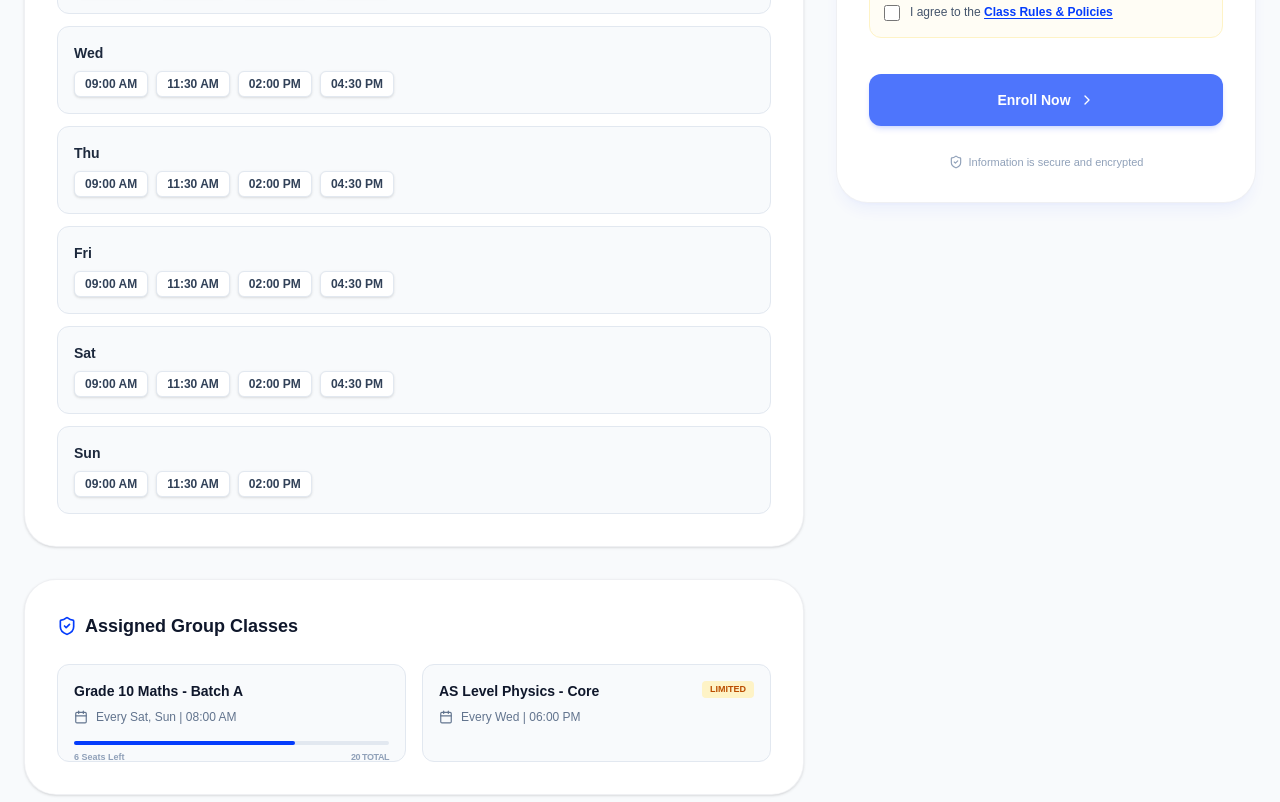
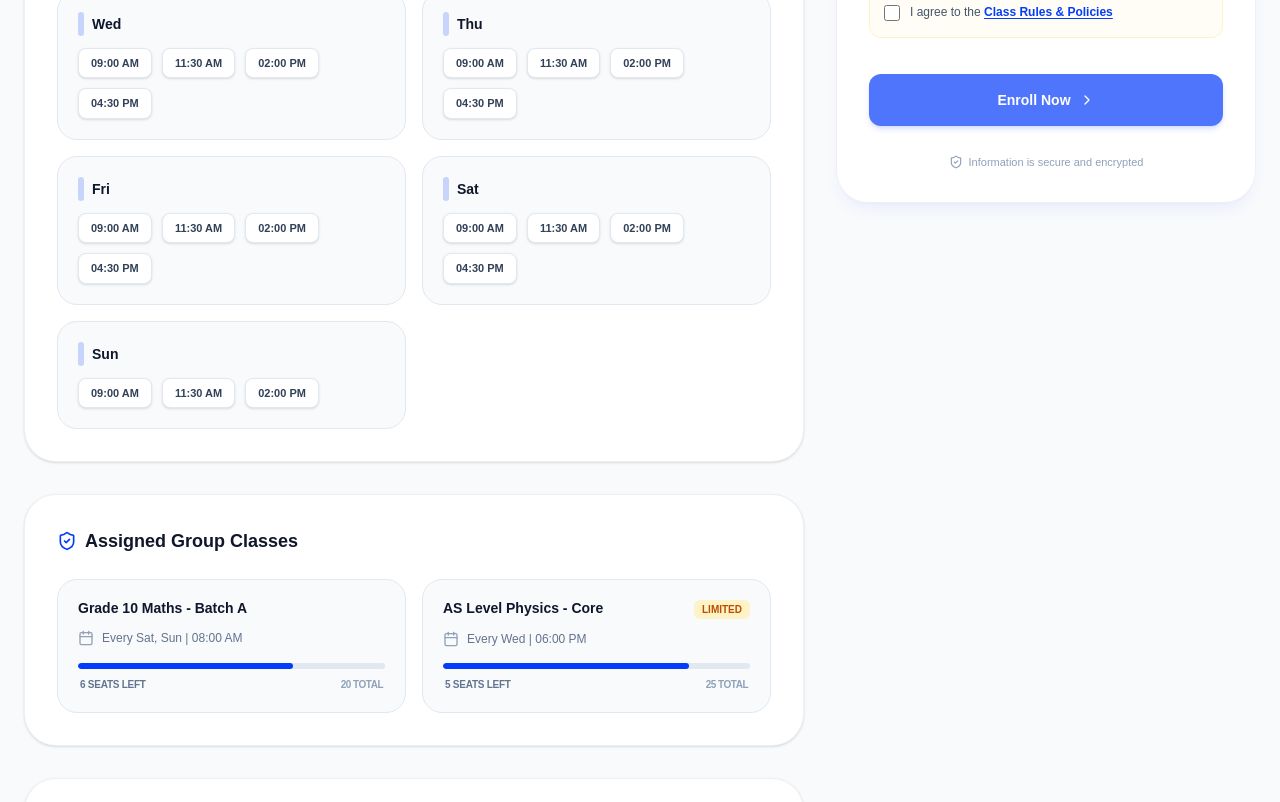
Before and after one commit to edustutor/individualshowcase, a Next.js app: page /tutor/tutor-dr-aruni-perera in a window 1280 px wide. Shown: the part 1220-2022 px from the top of the page. Built offline with nearby package versions, Linux system fonts and the light colour scheme.

Commit message:
feat: redesign tutor availability and group cards with improved UI components and animations

```diff
--- a/src/app/tutor/[id]/page.tsx
+++ b/src/app/tutor/[id]/page.tsx
@@ -190,13 +190,18 @@ export default function TutorProfile() {
             <h3 className="text-lg font-bold flex items-center gap-2 mb-6 text-slate-900">
               <Calendar className="w-5 h-5 text-primary" /> Available Time
             </h3>
-            <div className="flex flex-col gap-3">
+            <div className="grid grid-cols-1 md:grid-cols-2 gap-4">
               {tutor.availableTimes?.map((schedule: any) => (
-                <div key={schedule.day} className="bg-slate-50 border border-slate-200 rounded-xl p-4 flex flex-col group hover:border-primary/30 transition-colors">
-                  <div className="font-semibold text-slate-800 text-sm mb-2">{schedule.day}</div>
-                  <div className="flex flex-wrap gap-2">
+                <div key={schedule.day} className="bg-slate-50 border border-slate-200 rounded-[1.25rem] p-5 flex flex-col group hover:border-primary/30 transition-all duration-300 hover:shadow-sm">
+                  <div className="flex items-center gap-2 mb-3">
+                    <div className="w-1.5 h-6 bg-primary/20 rounded-full group-hover:bg-primary/40 transition-colors" />
+                    <span className="font-bold text-slate-900 text-sm">{schedule.day}</span>
+                  </div>
+                  <div className="flex flex-wrap gap-2.5">
                     {schedule.times.map((time: string) => (
-                      <span key={time} className="bg-white text-slate-700 text-xs font-semibold px-2.5 py-1 rounded-md border border-slate-200 shadow-sm">{time}</span>
+                      <span key={time} className="bg-white text-slate-700 text-[11px] font-bold px-3 py-1.5 rounded-lg border border-slate-200 shadow-sm transition-transform hover:scale-105">
+                        {time}
+                      </span>
                     ))}
                   </div>
                 </div>
@@ -212,26 +217,31 @@ export default function TutorProfile() {
               </h3>
               <div className="grid grid-cols-1 md:grid-cols-2 gap-4">
                 {tutor.assignedGroups.map((group: any) => (
-                  <div key={group.name} className="bg-slate-50 border border-slate-200 rounded-xl p-4 flex flex-col gap-2 group hover:border-primary/30 transition-colors">
-                    <div className="flex justify-between items-start">
-                      <span className="font-bold text-slate-900 text-sm">{group.name}</span>
+                  <div key={group.name} className="bg-slate-50 border border-slate-200 rounded-[1.25rem] p-5 flex flex-col gap-3 group hover:border-primary/30 transition-all duration-300 hover:shadow-sm">
+                    <div className="flex justify-between items-start gap-2">
+                      <span className="font-bold text-slate-900 text-sm leading-tight">{group.name}</span>
                       {group.status === "Limited" && (
-                        <span className="px-2 py-0.5 bg-amber-100 text-amber-700 text-[9px] font-bold uppercase rounded">Limited</span>
+                        <span className="px-2 py-0.5 bg-amber-100 text-amber-700 text-[10px] font-bold uppercase rounded-md flex-shrink-0">Limited</span>
                       )}
                     </div>
-                    <div className="flex items-center gap-2 text-xs text-slate-500">
-                      <Calendar className="w-3.5 h-3.5" />
-                      <span>{group.schedule}</span>
+                    <div className="flex items-center gap-2 text-xs text-slate-500 mb-1">
+                      <Calendar className="w-4 h-4 text-slate-400" />
+                      <span className="font-medium">{group.schedule}</span>
                     </div>
+
                     {group.seatsLeft !== undefined && (
-                      <div className="w-full bg-slate-200 rounded-full h-1 mt-2">
-                        <div
-                          className="bg-primary h-1 rounded-full transition-all"
-                          style={{ width: `${((group.totalSeats - group.seatsLeft) / group.totalSeats) * 100}%` }}
-                        ></div>
-                        <div className="flex justify-between mt-1.5">
-                          <span className="text-[9px] font-semibold text-slate-400 capitalize">{group.seatsLeft} Seats Left</span>
-                          <span className="text-[9px] font-semibold text-slate-400 uppercase tracking-tighter">{group.totalSeats} Total</span>
+                      <div className="w-full mt-auto">
+                        <div className="w-full bg-slate-200 rounded-full h-1.5 overflow-hidden">
+                          <motion.div
+                            initial={{ width: 0 }}
+                            animate={{ width: `${((group.totalSeats - group.seatsLeft) / group.totalSeats) * 100}%` }}
+                            transition={{ duration: 1, ease: "easeOut" }}
+                            className="bg-primary h-full rounded-full"
+                          />
+                        </div>
+                        <div className="flex justify-between mt-2 px-0.5">
+                          <span className="text-[10px] font-bold text-slate-500 uppercase tracking-tight">{group.seatsLeft} Seats Left</span>
+                          <span className="text-[10px] font-semibold text-slate-400 uppercase tracking-tighter">{group.totalSeats} Total</span>
                         </div>
                       </div>
                     )}
```
Also changed, not shown: src/data/tutors.json.
